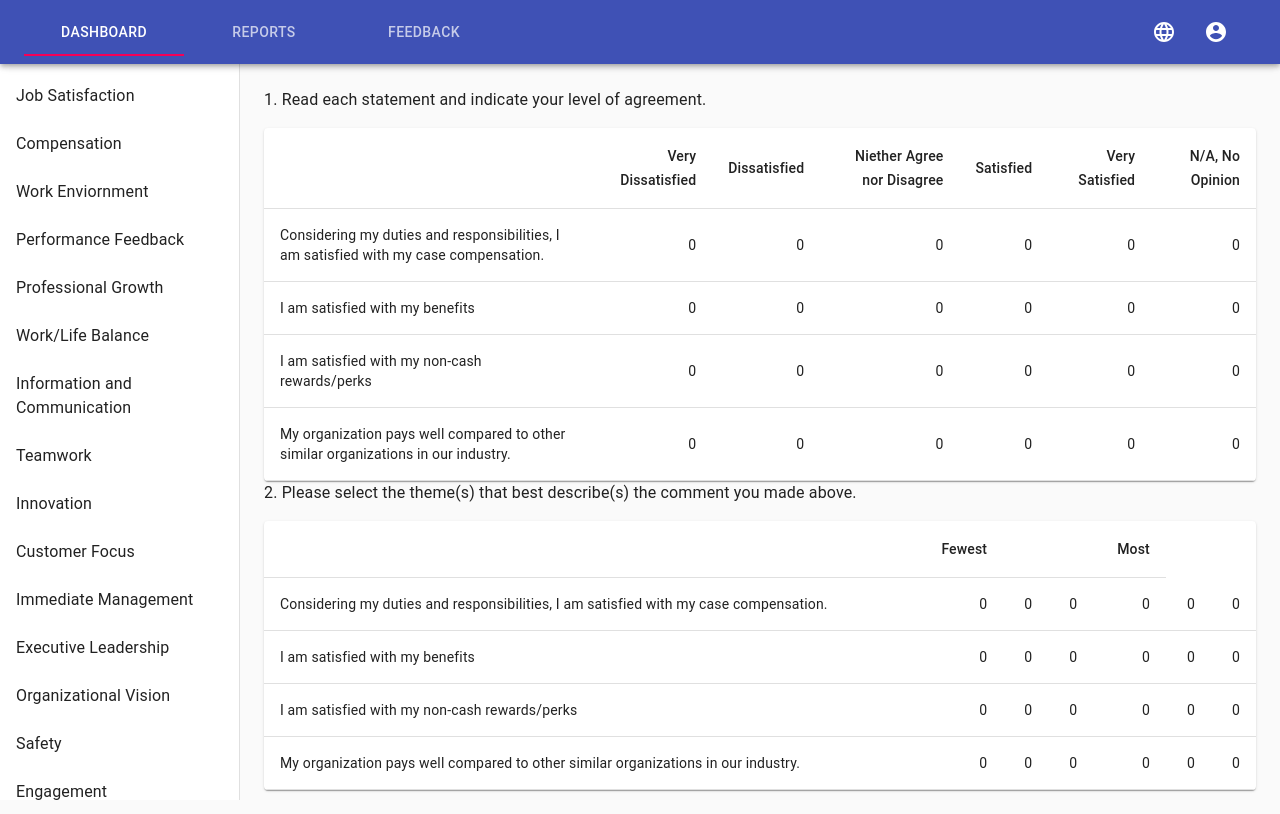
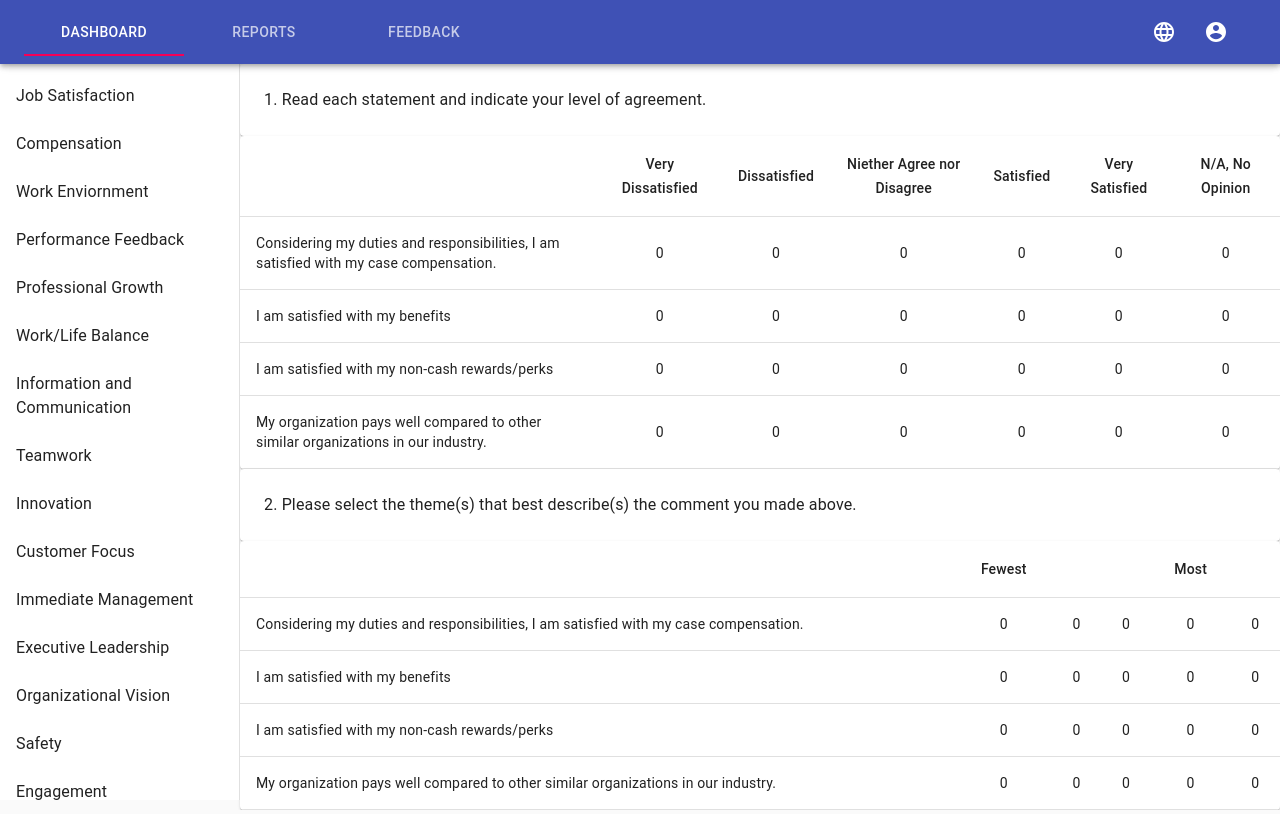
Before and after one commit to Pranisha360/Software413, a React (Create React App) app: page / in a window 1280 px wide. Built offline with nearby package versions, Linux system fonts and the light colour scheme.

Commit message:
Update App.js

```diff
--- a/src/App.js
+++ b/src/App.js
@@ -79,6 +79,9 @@ const useStyles = makeStyles(theme => ({
   },
   content: {
     flexGrow: 1,
+    padding: theme.spacing(0),
+  },
+  textBox: {
     padding: theme.spacing(3),
   },
   menuButton: {
@@ -96,6 +99,13 @@ function createData(name, VeryD, Dissatisfied, Niether, Satisfied, VeryS, NA) {
 }
 
 const rows = [
+  createData('Considering my duties and responsibilities, I am satisfied with my case compensation.', 0, 0, 0, 0, 0, 0),
+  createData('I am satisfied with my benefits', 0, 0, 0, 0, 0, 0),
+  createData('I am satisfied with my non-cash rewards/perks', 0, 0, 0, 0, 0, 0),
+  createData('My organization pays well compared to other similar organizations in our industry.', 0, 0, 0, 0, 0, 0),
+];
+
+const rows2 = [
   createData('Considering my duties and responsibilities, I am satisfied with my case compensation.', 0, 0, 0, 0, 0, 0),
   createData('I am satisfied with my benefits', 0, 0, 0, 0, 0, 0),
   createData('I am satisfied with my non-cash rewards/perks', 0, 0, 0, 0, 0, 0),
@@ -152,7 +162,7 @@ export default function ClippedDrawer() {
       </Drawer>
       <main className={classes.content}>
         <div className={classes.toolbar} />
-        <Typography paragraph>
+        <Typography variant="body1" className={classes.textBox} component={Paper}>
           1. Read each statement and indicate your level of agreement.
         </Typography>
         <TableContainer component={Paper}>
@@ -160,12 +170,12 @@ export default function ClippedDrawer() {
             <TableHead>
               <TableRow>
                 <TableCell></TableCell>
-                <TableCell align="right">Very Dissatisfied</TableCell>
-                <TableCell align="right">Dissatisfied</TableCell>
-                <TableCell align="right">Niether Agree nor Disagree</TableCell>
-                <TableCell align="right">Satisfied</TableCell>
-                <TableCell align="right">Very Satisfied</TableCell>
-                <TableCell align="right">N/A, No Opinion</TableCell>
+                <TableCell align="center">Very Dissatisfied</TableCell>
+                <TableCell align="center">Dissatisfied</TableCell>
+                <TableCell align="center">Niether Agree nor Disagree</TableCell>
+                <TableCell align="center">Satisfied</TableCell>
+                <TableCell align="center">Very Satisfied</TableCell>
+                <TableCell align="center">N/A, No Opinion</TableCell>
               </TableRow>
             </TableHead>
             <TableBody>
@@ -174,18 +184,18 @@ export default function ClippedDrawer() {
                   <TableCell component="th" scope="row">
                     {row.name}
                   </TableCell>
-                  <TableCell align="right">{row.VeryD}</TableCell>
-                  <TableCell align="right">{row.Dissatisfied}</TableCell>
-                  <TableCell align="right">{row.Niether}</TableCell>
-                  <TableCell align="right">{row.Satisfied}</TableCell>
-                  <TableCell align="right">{row.VeryS}</TableCell>
-                  <TableCell align="right">{row.NA}</TableCell>
+                  <TableCell align="center">{row.VeryD}</TableCell>
+                  <TableCell align="center">{row.Dissatisfied}</TableCell>
+                  <TableCell align="center">{row.Niether}</TableCell>
+                  <TableCell align="center">{row.Satisfied}</TableCell>
+                  <TableCell align="center">{row.VeryS}</TableCell>
+                  <TableCell align="center">{row.NA}</TableCell>
                 </TableRow>
               ))}
             </TableBody>
           </Table>
         </TableContainer>
-        <Typography paragraph>
+        <Typography variant="body1" className={classes.textBox} component={Paper}>
           2. Please select the theme(s) that best describe(s) the comment you made above.
         </Typography>
         <TableContainer component={Paper}>
@@ -193,24 +203,24 @@ export default function ClippedDrawer() {
             <TableHead>
               <TableRow>
                 <TableCell></TableCell>
-                <TableCell align="right">Fewest</TableCell>
-                <TableCell align="right"></TableCell>
-                <TableCell align="right"></TableCell>
-                <TableCell align="right">Most</TableCell>
+                <TableCell align="center">Fewest</TableCell>
+                <TableCell align="center"></TableCell>
+                <TableCell align="center"></TableCell>
+                <TableCell align="center">Most</TableCell>
+                <TableCell align="center"></TableCell>
               </TableRow>
             </TableHead>
             <TableBody>
-              {rows.map(row => (
+              {rows2.map(row => (
                 <TableRow key={row.name}>
                   <TableCell component="th" scope="row">
                     {row.name}
                   </TableCell>
-                  <TableCell align="right">{row.VeryD}</TableCell>
-                  <TableCell align="right">{row.Dissatisfied}</TableCell>
-                  <TableCell align="right">{row.Niether}</TableCell>
-                  <TableCell align="right">{row.Satisfied}</TableCell>
-                  <TableCell align="right">{row.VeryS}</TableCell>
-                  <TableCell align="right">{row.NA}</TableCell>
+                  <TableCell align="center">{row.VeryD}</TableCell>
+                  <TableCell align="center">{row.Dissatisfied}</TableCell>
+                  <TableCell align="center">{row.Satisfied}</TableCell>
+                  <TableCell align="center">{row.VeryS}</TableCell>
+                  <TableCell align="center">{row.NA}</TableCell>
                 </TableRow>
               ))}
             </TableBody>
```
